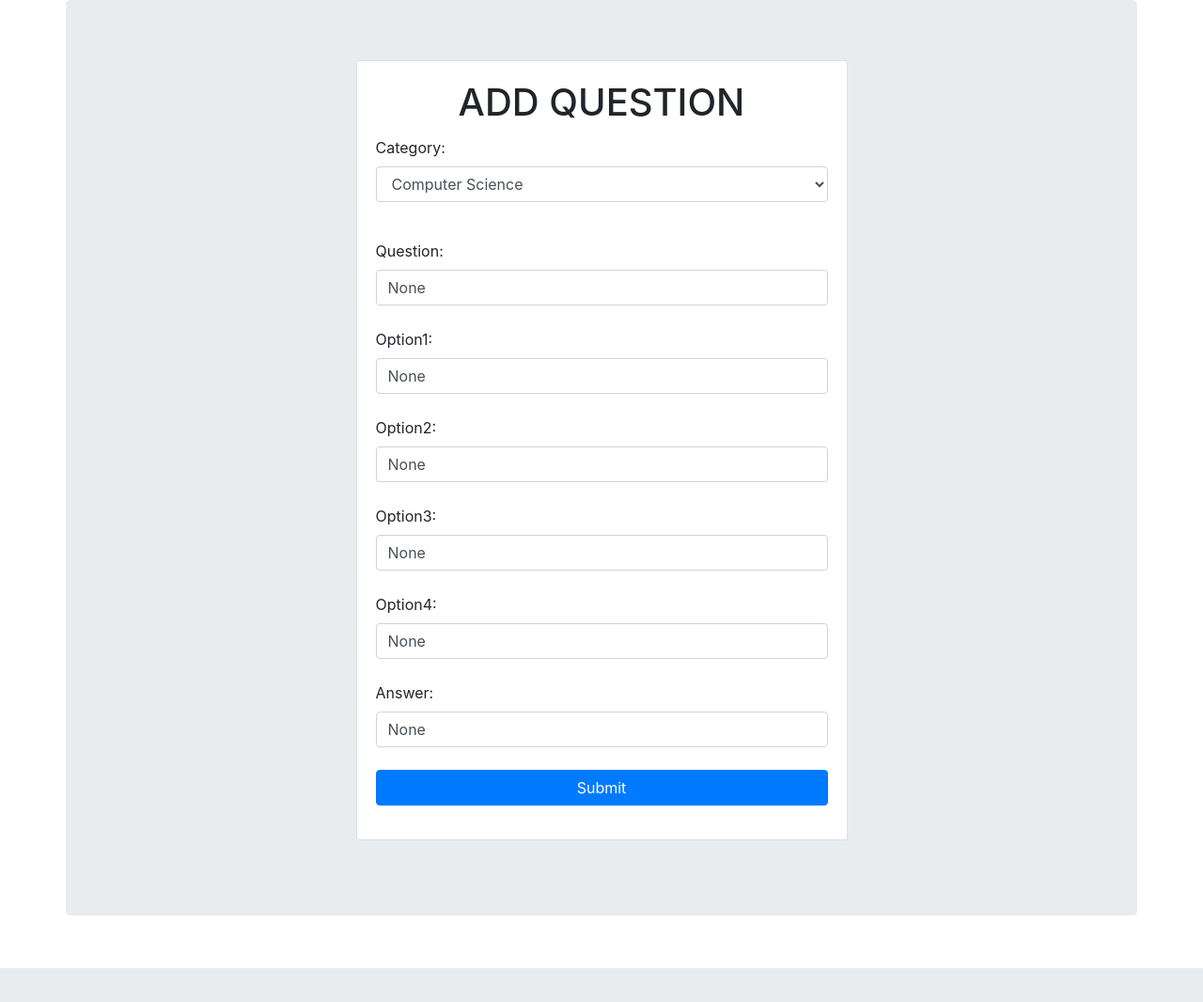
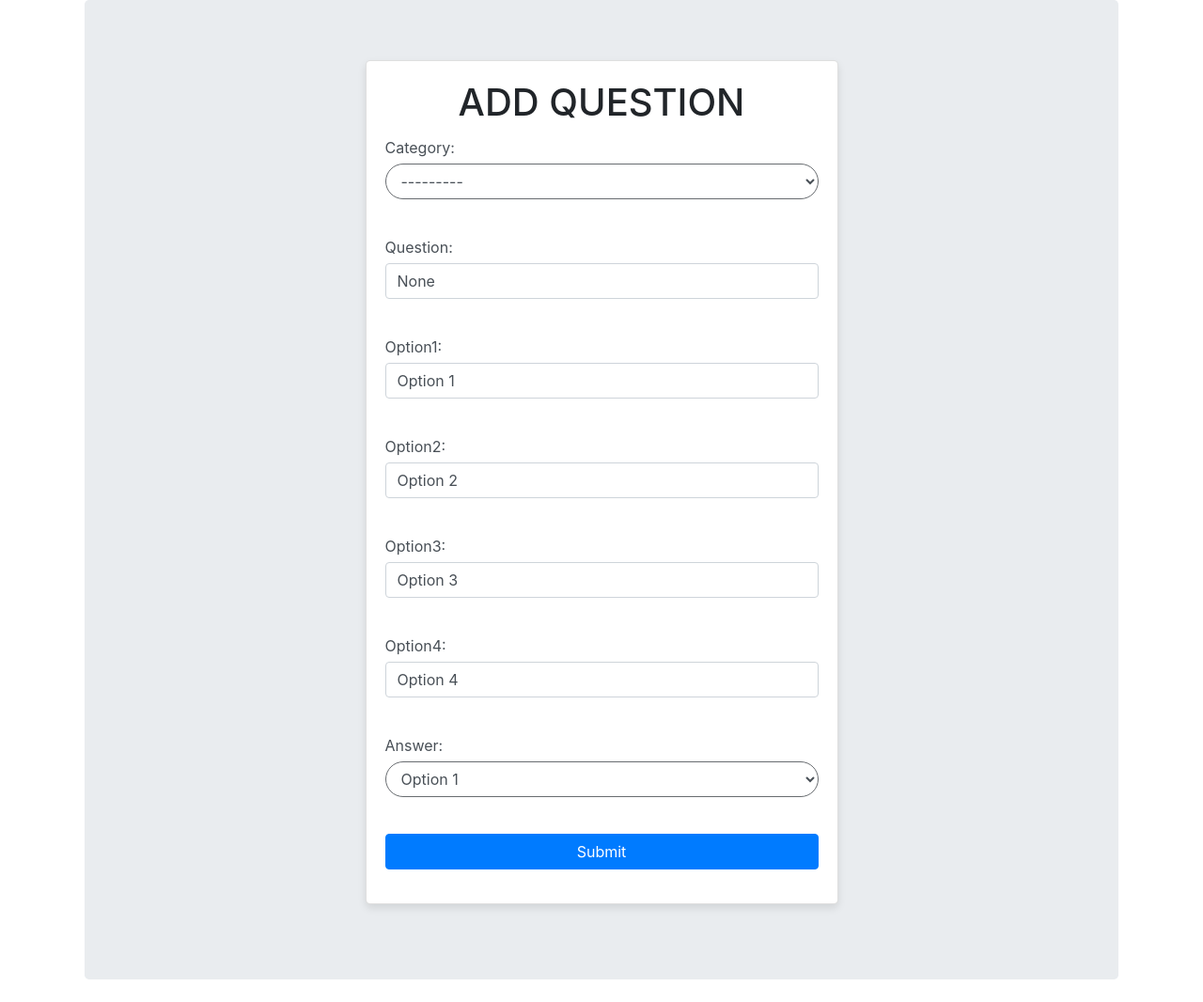
Before and after one commit to Aellun/quiz-application, a Django app: page /addQuestion/ in a window 1280 px wide. Shown: the part 56-1122 px from the top of the page at 94% size. Before the commit the page ends 1086 px from the top, so only its background shows below. Run offline with Django 3.2, Linux system fonts and the light colour scheme; a user stored in the database is signed in; some libraries are stand-ins or nearby versions.

Commit message:
optimized the addQuestion model to have answer as a select option and updated the home page

```diff
--- a/quiz-application/Quiz/forms.py
+++ b/quiz-application/Quiz/forms.py
@@ -27,5 +27,11 @@
         model = QuesModel
         fields = ['category', 'question', 'option1', 'option2', 'option3', 'option4', 'answer']
         widgets = {
-            'category': forms.Select(choices=QuesModel.CATEGORY_CHOICES),  # Include choices here
+            'category': forms.Select(choices=QuesModel.CATEGORY_CHOICES, attrs={'class': 'form-control'}),
+            'question': forms.TextInput(attrs={'class': 'form-control'}),
+            'option1': forms.TextInput(attrs={'class': 'form-control'}),
+            'option2': forms.TextInput(attrs={'class': 'form-control'}),
+            'option3': forms.TextInput(attrs={'class': 'form-control'}),
+            'option4': forms.TextInput(attrs={'class': 'form-control'}),
+            'answer': forms.Select(choices=QuesModel.OPTION_CHOICES, attrs={'class': 'form-control'}),
         }
--- a/quiz-application/Quiz/models.py
+++ b/quiz-application/Quiz/models.py
@@ -2,21 +2,29 @@
 
 class QuesModel(models.Model):
     CATEGORY_CHOICES = [
-    ('programming', 'Programming'),
-    ('communication', 'Communication'),
-    ('emotion', 'Emotion'),
-    ('ethics', 'Ethics'),
-    ('sales', 'Sales')
-]
+        ('programming', 'Computer Science'),
+        ('communication', 'Communication Skills'),
+        ('emotion', 'Emotional Intelligence'),
+        ('ethics', 'Ethics'),
+        ('sales', 'Customer Service'),
+        # Add more categories as needed
+    ]
 
+    category = models.CharField(max_length=50, choices=CATEGORY_CHOICES)
+    question = models.CharField(max_length=200)
+    option1 = models.CharField(max_length=200, default='Option 1')
+    option2 = models.CharField(max_length=200, default='Option 2')
+    option3 = models.CharField(max_length=200, default='Option 3')
+    option4 = models.CharField(max_length=200, default='Option 4')
 
-    category = models.CharField(max_length=100, choices=CATEGORY_CHOICES)
-    question = models.CharField(max_length=200, null=True)
-    option1 = models.CharField(max_length=200, null=True)
-    option2 = models.CharField(max_length=200, null=True)
-    option3 = models.CharField(max_length=200, null=True)
-    option4 = models.CharField(max_length=200, null=True)
-    answer = models.CharField(max_length=200, null=True)
+    OPTION_CHOICES = [
+        ('option1', 'Option 1'),
+        ('option2', 'Option 2'),
+        ('option3', 'Option 3'),
+        ('option4', 'Option 4'),
+    ]
+
+    answer = models.CharField(max_length=50, choices=OPTION_CHOICES, default='option1')
 
     def __str__(self):
         return self.question
--- a/quiz-application/Quiz/templates/Quiz/addQuestion.html
+++ b/quiz-application/Quiz/templates/Quiz/addQuestion.html
@@ -1,53 +1,157 @@
 {% extends 'Quiz/dependencies.html' %}
 
 {% block content %}
+<style>
+    /* General form styling */
+.jumbotron.container {
+    max-width: 1100px; /* Adjust based on your preference */
+    margin: auto; /* Center the form */
+}
 
+.card {
+    box-shadow: 0 4px 8px rgba(0,0,0,0.1); /* Subtle shadow */
+    border-radius: 5px; /* Rounded corners */
+}
+
+.card-body {
+    padding: 20px; /* More padding around the form */
+}
+
+.form-group {
+    margin-bottom: 15px; /* Space between form groups */
+}
+
+.btn-primary {
+    background-color: #007bff; /* Bootstrap primary blue */
+    border-color: #007bff;
+}
+
+.btn-primary:hover {
+    background-color: #0056b3;
+    border-color: #004085;
+}
+
+/* Input field styling */
+.form-control {
+    border-radius: 25px; /* Rounded corners for inputs */
+    border: 1px solid #686c70; /* Light grey border */
+}
+
+.form-control:focus {
+    border-color: #80bdff; /* Highlight focus */
+    outline: 0; /* Remove outline */
+    box-shadow: 0 0 0 0.2rem rgba(0,123,255,.25); /* Focus ring effect */
+}
+
+/* Label styling */
+.form-group label {
+    display: block; /* Make labels block-level */
+    margin-bottom: 5px; /* Space below labels */
+    color: #495057; /* Darker text for labels */
+}
+
+/* Placeholder text styling */
+::placeholder { /* Most modern browsers support this */
+    color: #6c757d; /* Grey text */
+    opacity: 1; /* Fully opaque */
+}
+
+/* Change the width of the inputs and textarea */
+input[type="text"], select, textarea {
+    width: 100%; /* Full width */
+    padding: 12px; /* Some padding */
+    border: 1px solid #ced4da; /* Gray border */
+    border-radius: 4px; /* Rounded borders */
+    resize: vertical; /* Allow vertical resizing, not horizontal */
+}
+
+/* Add some hover effects for buttons */
+input[type="submit"]:hover,.btn-primary:hover {
+    background-color: #0056b3;
+    border-color: #004085;
+}
+
+</style>
 <div class="jumbotron container">
     <div class="row justify-content-center">
         <div class="col-md-6">
             <div class="card mb-3">
                 <div class="card-body">
                     <h1 class="card-title text-center">ADD QUESTION</h1>
+
                     <form action="" method="POST">
+
                         {% csrf_token %}
                         <div class="form-group">
-                            <label for="category">Category:</label>
-                            <select class="form-control" id="category" name="category">
-                                <option value="programming">Computer Science</option>
-                                <option value="communication">Communication Skills</option>
-                                <option value="emotion">Emotional intelligennce</option>
-                                <option value="ethics">Ethics</option>
-                                <option value="sales">Customer Service</option>
-                                <!-- Add more categories as needed -->
-                            </select>
+                            {{ form.category.label_tag }}
+                            {{ form.category }}
                         </div>
-                        <!-- End of category field -->
                         <br>
+                        <div class="form-group">
                             {{ form.question.label_tag }}
-                        <input type="{{ form.question.field.widget.input_type }}" name="{{ form.question.name }}" maxlength="200" class="form-control" id="{{ form.question.id_for_label }}" value="{{ form.question.value }}" required>
+                            <input type="{{ form.question.field.widget.input_type }}" name="{{ form.question.name }}" maxlength="200" class="form-control" id="{{ form.question.id_for_label }}" placeholder="Enter the question here" value="{{ form.question.value }}" required>
+                        </div>
                         <br>
+                        <div class="form-group">
                             {{ form.option1.label_tag }}
-                        <input type="{{ form.option1.field.widget.input_type }}" name="{{ form.option1.name }}" maxlength="200" class="form-control" id="{{ form.option1.id_for_label }}" value="{{ form.option1.value }}" required>
+                            <input type="{{ form.option1.field.widget.input_type }}" name="{{ form.option1.name }}" maxlength="200" class="form-control" id="{{ form.option1.id_for_label }}" placeholder="Enter option 1 here" value="{{ form.option1.value }}" required>
+                        </div>
                         <br>
+                        <div class="form-group">
                             {{ form.option2.label_tag }}
-                        <input type="{{ form.option2.field.widget.input_type }}" name="{{ form.option2.name }}" maxlength="200" class="form-control" id="{{ form.option2.id_for_label }}" value="{{ form.option2.value }}" required>
+                            <input type="{{ form.option2.field.widget.input_type }}" name="{{ form.option2.name }}" maxlength="200" class="form-control" id="{{ form.option2.id_for_label }}" placeholder="Enter option 2 here" value="{{ form.option2.value }}" required>
+                        </div>
                         <br>
+                        <div class="form-group">
                             {{ form.option3.label_tag }}
-                        <input type="{{ form.option3.field.widget.input_type }}" name="{{ form.option3.name }}" maxlength="200" class="form-control" id="{{ form.option3.id_for_label }}" value="{{ form.option3.value }}" required>
+                            <input type="{{ form.option3.field.widget.input_type }}" name="{{ form.option3.name }}" maxlength="200" class="form-control" id="{{ form.option3.id_for_label }}" placeholder="Enter option 3 here" value="{{ form.option3.value }}" required>
+                        </div>
                         <br>
+                        <div class="form-group">
                             {{ form.option4.label_tag }}
-                        <input type="{{ form.option4.field.widget.input_type }}" name="{{ form.option4.name }}" maxlength="200" class="form-control" id="{{ form.option4.id_for_label }}" value="{{ form.option4.value }}" required>
+                            <input type="{{ form.option4.field.widget.input_type }}" name="{{ form.option4.name }}" maxlength="200" class="form-control" id="{{ form.option4.id_for_label }}" placeholder="Enter option 4 here" value="{{ form.option4.value }}" required>
+                        </div>
                         <br>
+                        <div class="form-group">
                             {{ form.answer.label_tag }}
-                        <input type="{{ form.answer.field.widget.input_type }}" name="{{ form.answer.name }}" maxlength="200" class="form-control" id="{{ form.answer.id_for_label }}" value="{{ form.answer.value }}" required>
+                            {{ form.answer }}
+                        </div>
                         <br>
+                        <input type="submit" name="Submit" class="btn btn-primary btn-block">
 
-                        <input type="submit" name="Submit" class="btn btn-primary btn-block">
                     </form>
                 </div>
             </div>
         </div>
     </div>
 </div>
+<script>
+document.addEventListener('DOMContentLoaded', function() {
+    // Existing functionality for dynamic placeholders
+    var inputs = document.querySelectorAll('input[type="text"]');
 
+    inputs.forEach(function(input) {
+        var placeholder = "Enter option " + input.id.split("option")[1] + " here";
+        input.placeholder = placeholder;
+        input.addEventListener('input', function() {
+            if (input.value!== '') {
+                input.placeholder = '';
+            } else {
+                input.placeholder = placeholder;
+            }
+        });
+    });
+
+    // New functionality for displaying messages as pop-ups
+    function showMessage(message) {
+        alert(message); // Use alert() for simplicity, or replace with a custom modal
+    }
+
+    // Fetch messages from the DOM (assuming they are rendered as text nodes)
+    const messages = Array.from(document.querySelectorAll('.messages li')).map(li => li.textContent);
+
+    // Show each message as a pop-up
+    messages.forEach(showMessage);
+});
+</script>
 {% endblock %}
--- a/quiz-application/Quiz/templates/Quiz/home.html
+++ b/quiz-application/Quiz/templates/Quiz/home.html
@@ -46,8 +46,8 @@
     .sidebar li a {
         display: block;
         color: #fff; /* Changed to white for better readability */
-        text-decoration: none;
-        padding: 8px 16px;
+        text-decoration: solid;
+        padding: 16px 16px;
         border-bottom: 1px solid #bbb;
     }
 
--- a/quiz-application/Quiz/views.py
+++ b/quiz-application/Quiz/views.py
@@ -76,6 +76,8 @@
         # Process POST request
         print("Processing POST request...")
         # Placeholder for processing logic
+        # Assuming you want to redirect or return some response after processing POST
+        return HttpResponse("POST request processed")  # Or use redirect or render as needed
     else:
         # Render the home page with categories
         print("Rendering home page...")
```
Also changed, not shown: quiz-application/Quiz/templates/Quiz/Communication.html (+22 -21 lines), quiz-application/Quiz/templates/Quiz/Ethics.html (+27 -14 lines), quiz-application/Quiz/templates/Quiz/Programming.html (+19 -13 lines), quiz-application/Quiz/templates/Quiz/Sales.html (+27 -14 lines), quiz-application/Quiz/templates/Quiz/emotional.html (+27 -14 lines), quiz-application/static/js/home.js (+79 -0 lines), quiz-application/Quiz/migrations/0014_alter_quesmodel_answer_alter_quesmodel_category_and_more.py (added). Lines whose indentation alone changed are shown as unchanged.
